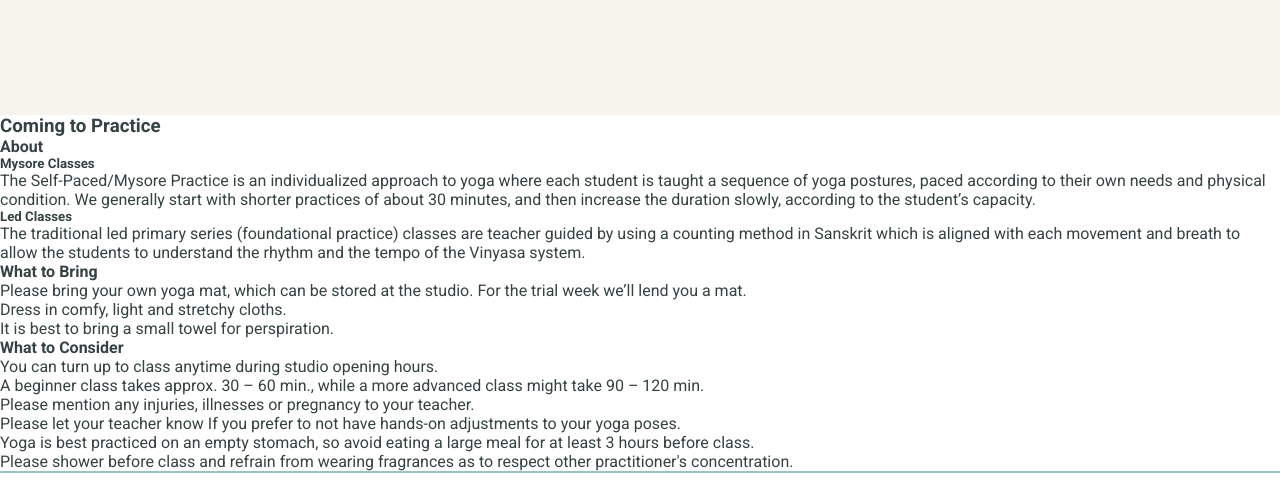
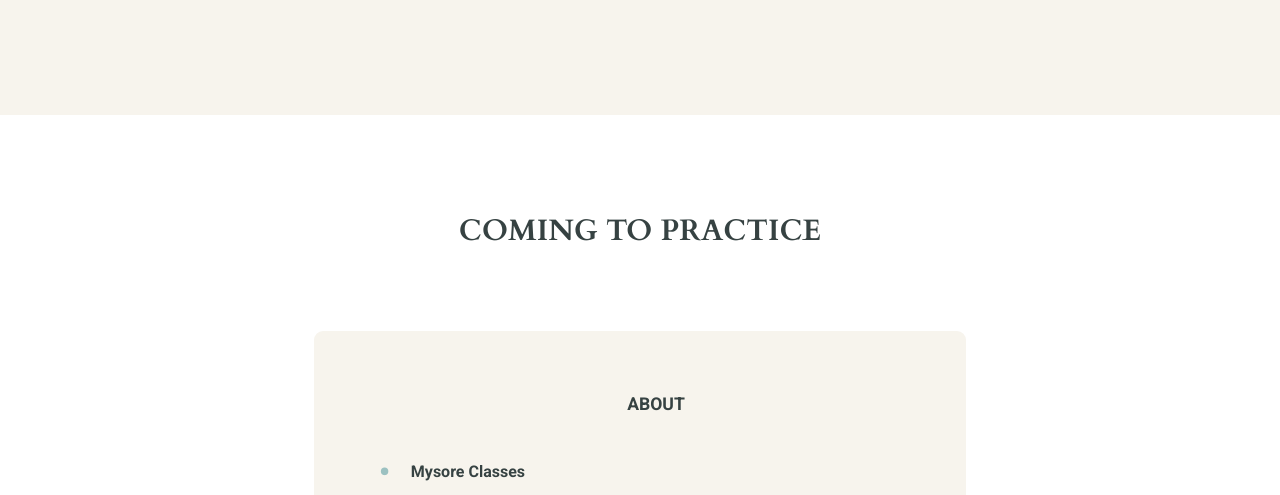
Before and after one commit to vanderherten/pureflow, a plain HTML site: page classes.html in a window 1280 px wide. Shown: the part 2670-3165 px from the top of the page. Drawn offline with nearby package versions, Linux system fonts and the light colour scheme.

Commit message:
Style section practice

```diff
--- a/assets/css/style.css
+++ b/assets/css/style.css
@@ -575,6 +575,60 @@ body {
     box-shadow: 0 0 0 0.1rem #9cc1c1;
 }
 
+/* SECTION PRACTICE */
+
+.sec-practice__items-container {
+    max-width: 700px;
+    margin: 0 auto;
+}
+
+.sec-practice__item {
+    background-color: #f7f4ed;
+    padding: 3rem;
+    padding-left: 5rem;
+    padding-bottom: 3.5rem;
+    margin-left: 1.5rem;
+    margin-right: 1.5rem;
+    border-radius: 9px;
+}
+
+.sec-practice__item-title {
+    padding-bottom: 1.5rem;
+}
+
+.sec-practice__item-sub-title {
+    padding: 0.8rem 0;
+    font-size: 1rem;
+}
+
+.sec-practice__item-sub-title::before {
+    content: '\2022';
+    color: #9cc1c1;
+    display: inline-block;
+    font-size: 2rem;
+    width: 1em;
+    margin-left: -1.1em;
+    transform: translateY(6px);
+}
+
+.sec-practice__item-text {
+    text-align: left;
+    padding: 0 20px;
+}
+
+.sec-practice__item-text {
+    list-style: none;
+}
+
+.sec-practice__item-text li::before {
+    content: '\2022';
+    color: #9cc1c1;
+    display: inline-block;
+    font-size: 2rem;
+    width: 1em;
+    margin-left: -1.1em;
+    transform: translateY(6px);
+}
 
 /*========================
   || MEDIA QUERY BREAKPOINTS
--- a/classes.html
+++ b/classes.html
@@ -181,16 +181,16 @@
             <!-- /SECTION PRICES -->
             <!-- /SECTION GLOBAL CLASSES -->
             <!-- SECTION PRACTICE -->
-            <section>
-                <h3>Coming to Practice</h3>
-                <div>
-                    <div>
-                        <div>
-                            <h4>
+            <section class="sec-practice section">
+                <h3 class="section__title">Coming to Practice</h3>
+                <div class="section__items-container sec-practice__items-container">
+                    <div class="sec-practice__items">
+                        <div class="section__item sec-practice__item">
+                            <h4 class="section__item-title sec-practice__item-title">
                                 About
                             </h4>
-                            <div>
-                                <h5>Mysore Classes</h5>
+                            <div class="sec-practice__item-text">
+                                <h5 class="sec-practice__item-sub-title">Mysore Classes</h5>
                                 <p>
                                     The Self-Paced/Mysore Practice is an individualized approach
                                     to yoga where each student is taught a sequence of yoga
@@ -199,7 +199,7 @@
                                     about 30 minutes, and then increase the duration slowly,
                                     according to the student’s capacity.
                                 </p>
-                                <h5>Led Classes</h5>
+                                <h5 class="sec-practice__item-sub-title">Led Classes</h5>
                                 <p>
                                     The traditional led primary series (foundational practice)
                                     classes are teacher guided by using a counting method in
@@ -209,11 +209,11 @@
                                 </p>
                             </div>
                         </div>
-                        <div>
-                            <h4>
+                        <div class="section__item sec-practice__item">
+                            <h4 class="section__item-title sec-practice__item-title">
                                 What to Bring
                             </h4>
-                            <ul>
+                            <ul class="sec-practice__item-text">
                                 <li>
                                     Please bring your own yoga mat, which can be stored at the
                                     studio. For the trial week we’ll lend you a mat.
@@ -222,11 +222,11 @@
                                 <li>It is best to bring a small towel for perspiration.</li>
                             </ul>
                         </div>
-                        <div>
-                            <h4>
+                        <div class="section__item sec-practice__item">
+                            <h4 class="section__item-title sec-practice__item-title">
                                 What to Consider
                             </h4>
-                            <ul>
+                            <ul class="sec-practice__item-text">
                                 <li>
                                     You can turn up to class anytime during studio opening
                                     hours.
```
